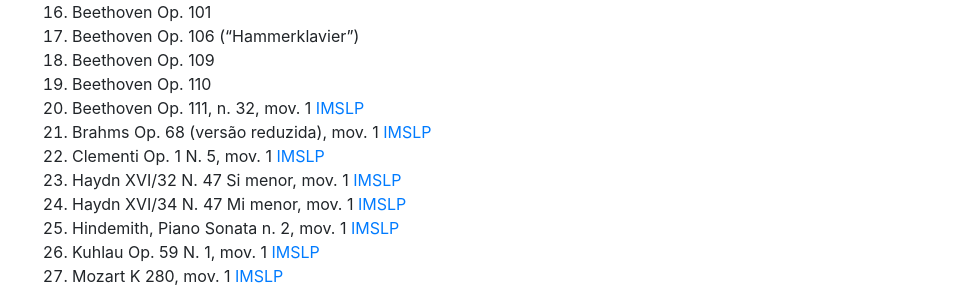
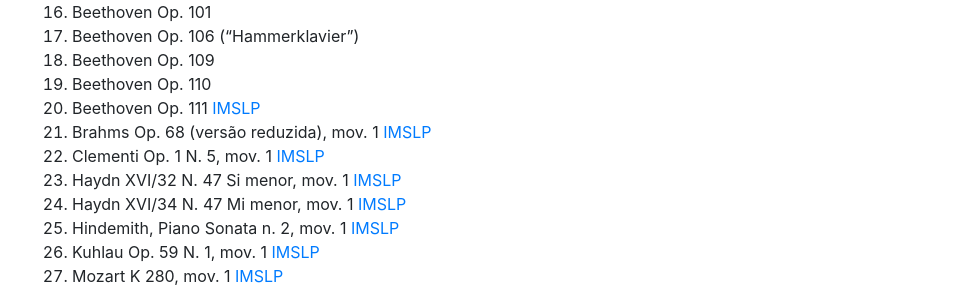
Before and after one commit to kroger/genosmus, a Jekyll site: the page built from _marcos/musa72.md, in a window 1280 px wide and 900 px high, scrolled down 2049 px. Shown: the part 162-454 px from the top of the window, without its empty margins (68-1026 px from the left). Built offline with Jekyll 4.4.1, drawn with Linux system fonts in a browser that asks for light colours; the table of contents is made by our own code.

Commit message:
Melhoria em formatação

```diff
--- a/_marcos/musa72.md
+++ b/_marcos/musa72.md
@@ -130,7 +130,7 @@
 1. Beethoven Op. 106 ("Hammerklavier")
 1. Beethoven Op. 109
 1. Beethoven Op. 110
-1. Beethoven Op. 111, n. 32, mov. 1 [IMSLP](http://ks.imslp.net/files/imglnks/usimg/7/7e/IMSLP51811-PMLP01489-Beethoven_Werke_Breitkopf_Serie_16_No_155_Op_111.pdf)
+1. Beethoven Op. 111 [IMSLP](http://ks.imslp.net/files/imglnks/usimg/7/7e/IMSLP51811-PMLP01489-Beethoven_Werke_Breitkopf_Serie_16_No_155_Op_111.pdf)
 1. Brahms Op. 68 (versão reduzida), mov. 1 [IMSLP](http://ks.imslp.net/files/imglnks/usimg/7/72/IMSLP12057-Brahms-Singer_-_Symphony_No.1.pdf)
 1. Clementi Op. 1 N. 5, mov. 1 [IMSLP](http://ks.imslp.info/files/imglnks/usimg/3/3b/IMSLP02848-Clementi_1_5.pdf)
 1. Haydn XVI/32 N. 47 Si menor, mov. 1 [IMSLP](http://ks.imslp.net/files/imglnks/usimg/1/12/IMSLP00148-Haydn_-_Piano_Sonata_No_32_in_b.pdf)
```
